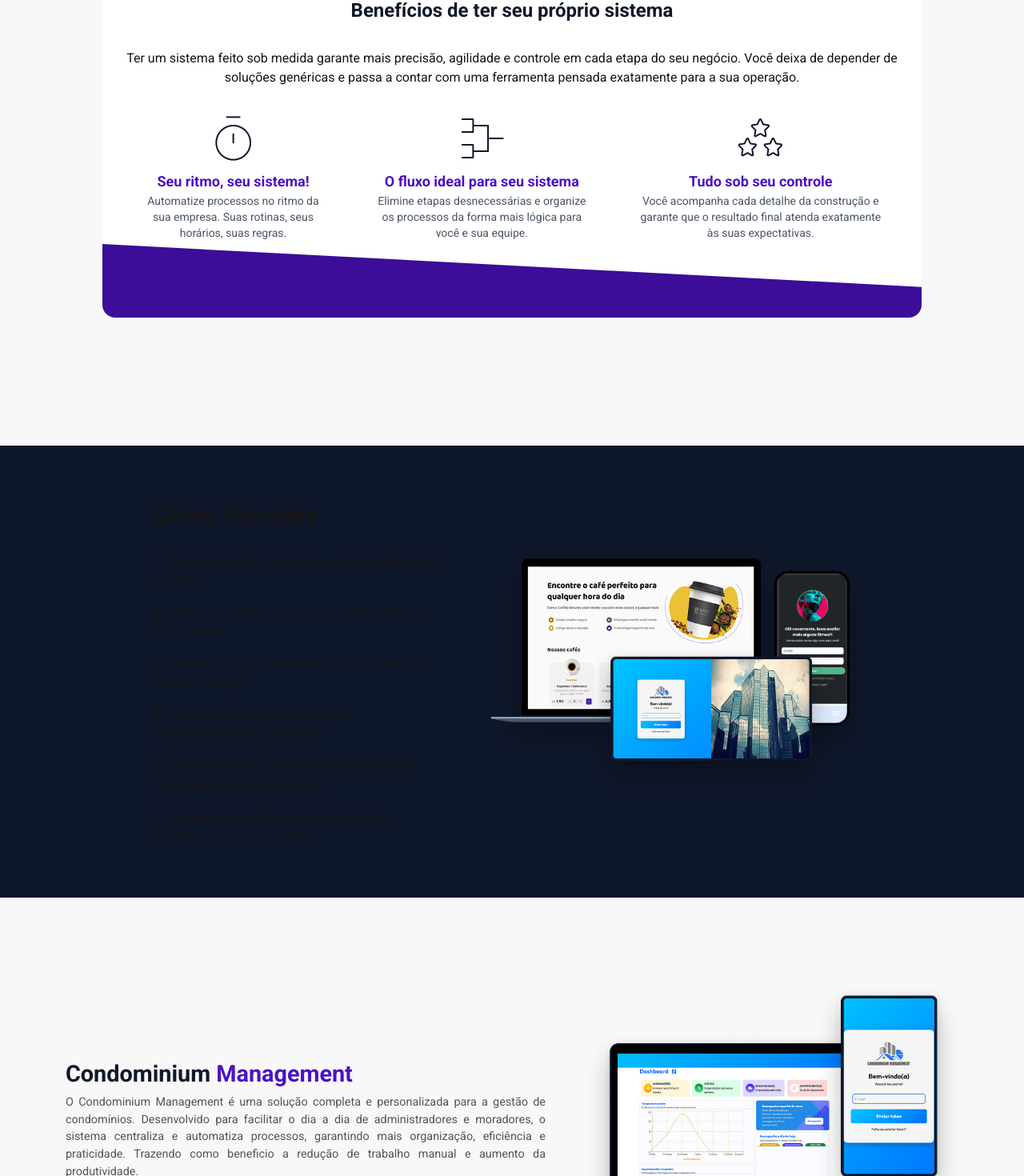
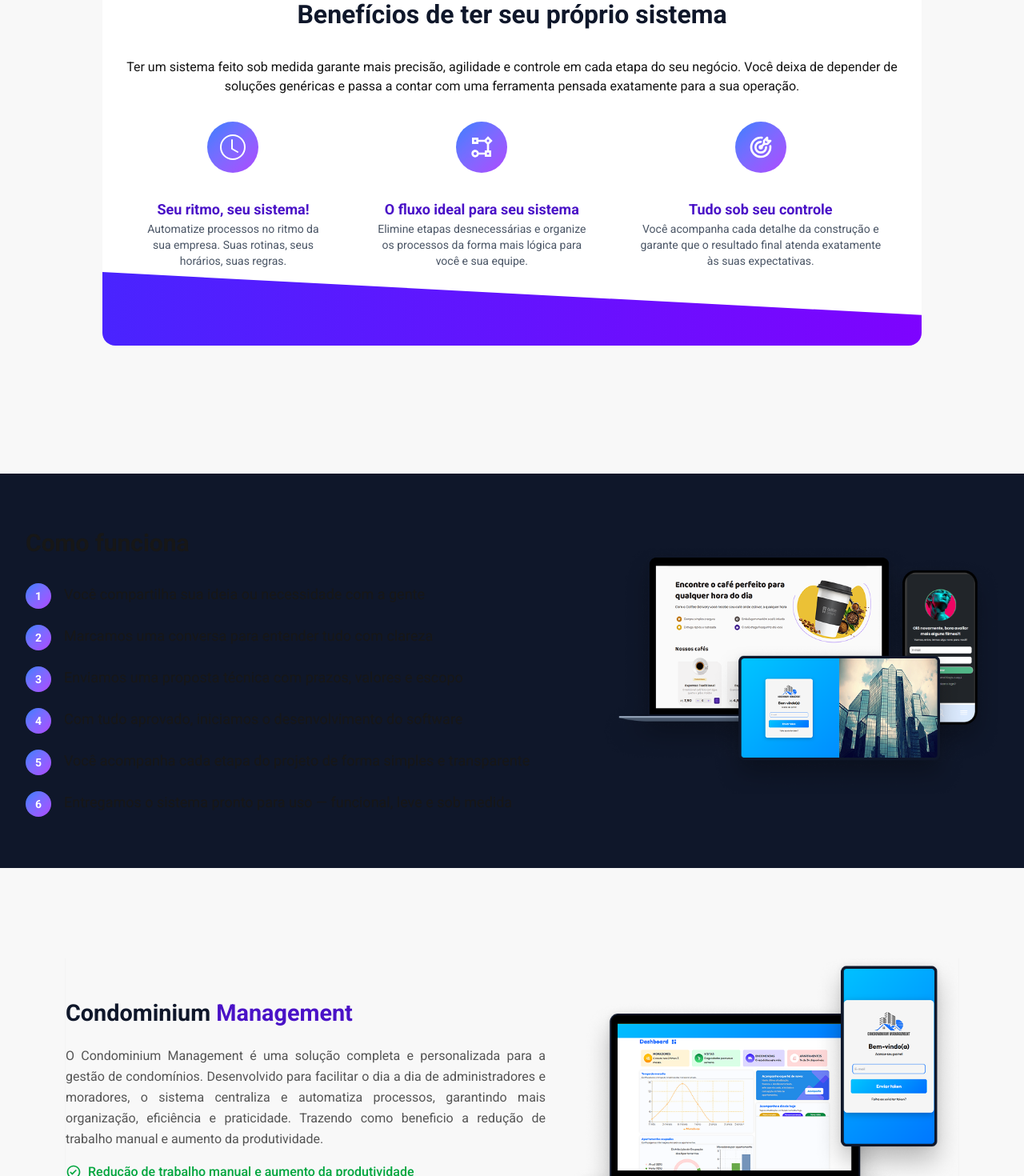
Before and after one commit to iagoluancj/ir-software, a Next.js app: page / in a window 1280 px wide. Shown: the part 1038-2508 px from the top of the page at 80% size. Built offline with nearby package versions, Linux system fonts and the light colour scheme.

Commit message:
Atualizações visuais

```diff
--- a/src/app/page.tsx
+++ b/src/app/page.tsx
@@ -6,9 +6,7 @@ import desktop from "../app/assets/Desktop.png"
 import exempleCM from "../app/assets/cm.png"
 import exempleTwo from "../app/assets/exemple2.png"
 import comofunciona from "../app/assets/comofunciona.png"
-import time from "../app/assets/time.png"
-import flow from "../app/assets/flow.png"
-import stars from "../app/assets/stars.png"
+
 import { IoIosArrowDown } from "react-icons/io";
 import { FaArrowRight } from "react-icons/fa";
 import { FaWhatsapp } from "react-icons/fa";
@@ -19,6 +17,10 @@ import { IoRocketSharp } from "react-icons/io5";
 
 
 import { useState } from "react";
+import { BsClock } from "react-icons/bs";
+import { RiFlowChart } from "react-icons/ri";
+import { TbTargetArrow } from "react-icons/tb";
+import { BiCheckCircle } from "react-icons/bi";
 
 interface ArrowIconProps {
   $open: boolean;
@@ -388,7 +390,7 @@ const Project = styled.div`
   p {
     text-align: justify;
     max-width: 600px;
-    font-size: .9rem;
+    font-size: 1rem;
     color: #555;
   }
 `;
@@ -412,6 +414,7 @@ const SectionBenes = styled.section`
 
   h2 {
     margin-bottom: 2rem;
+    font-size: 2rem;
   }
 
 
@@ -435,7 +438,7 @@ const SectionBenes = styled.section`
     right: -100px;
     width: 250%;
     height: 140px;
-    background: #3b0d99;
+    background: linear-gradient(to right, #0051ff, #8300fe);
    transform: rotate(3deg);
     z-index: 0;
   }
@@ -482,7 +485,6 @@ const Benes = styled.div`
     background: transparent;
   }
 `;
-
 const BenesItens = styled.div`
   display: flex;
   flex-direction: column;
@@ -512,6 +514,10 @@ const Footer = styled.footer`
   padding: 0rem 2rem;
   box-shadow: 0 -4px 10px rgba(0, 0, 0, 0.05);
 
+  i, p {
+    font-size: .8rem;
+  }
+
 
   div {
   text-align: start;
@@ -529,6 +535,8 @@ const Footer = styled.footer`
     gap: 1rem;
     flex-wrap: wrap;
     text-decoration: underline;
+        font-size: .9rem;
+
   }
 `;
 const FooterImage = styled.div`
@@ -546,7 +554,6 @@ const Container = styled.section`
   padding: 2rem 0rem;
 `;
 const Content = styled.div`
-  max-width: 960px;
   margin: 0 auto;
   display: flex;
   justify-content: space-between;
@@ -698,6 +705,8 @@ export default function Home() {
               href="https://wa.me/5531991211683?text=Ol%C3%A1%21+Quero+iniciar+um+projeto+com+a+IR+SOFTWARE.+Pode+me+ajudar%3F"
               target="_blank"
               rel="noopener noreferrer"
+              className="bg-gradient-to-r from-blue-600 to-purple-600 text-white px-6 py-2 rounded-full hover:from-blue-700 hover:to-purple-700 transition-all duration-300 shadow-lg hover:shadow-xl"
+
             >
               <Rocket>
                 <IoRocketSharp size={18} />
@@ -715,6 +724,8 @@ export default function Home() {
             href="https://wa.me/5531991211683?text=Ol%C3%A1%21+Quero+iniciar+um+projeto+com+a+IR+SOFTWARE.+Pode+me+ajudar%3F"
             target="_blank"
             rel="noopener noreferrer"
+            className="bg-gradient-to-r from-blue-600 to-purple-600 text-white px-6 py-2 rounded-full hover:from-blue-700 hover:to-purple-700 transition-all duration-300 shadow-lg hover:shadow-xl"
+
           >
             <Rocket>
               <IoRocketSharp size={18} />
@@ -757,8 +768,11 @@ export default function Home() {
                 }}
               >
                 <input type="email" name="email" placeholder="Insira seu e-mail profissional" required />
-                <button type="submit" className="inline-block mt-6 px-6 py-3 ">
-                  <span>Seguir</span>
+                <button type="submit"
+                  className="inline-block mt-6 px-6 py-3 bg-gradient-to-r from-blue-600 to-purple-600 text-white px-6 py-2 rounded-full hover:from-blue-700 hover:to-purple-700 transition-all duration-300 shadow-lg hover:shadow-xl">
+                  <span
+
+                  >Seguir</span>
                   <FaArrowRight />
                 </button>
               </form>
@@ -768,7 +782,8 @@ export default function Home() {
           <img src={desktop.src} alt="Imagem do seu software em uso" />
         </Section>
 
-        <SectionBenes id="beneficios" className="py-16 px-4 max-w-5xl mx-auto text-center">
+        <SectionBenes id="beneficios" className="py-16 px-4 max-w-5xl mx-auto text-center"
+        >
           <h2 className="text-2xl font-semibold mb-4">Benefícios de ter seu próprio sistema</h2>
           <div>
             <StrokedText>
@@ -779,21 +794,27 @@ export default function Home() {
 
           <Benes>
             <BenesItens>
-              <img src={time.src} alt="Icone de relogio" />
+              <div className="w-16 h-16 bg-gradient-to-br from-blue-500 to-purple-500 rounded-full flex items-center justify-center mx-auto mb-6">
+                <BsClock className="text-white" size={32} />
+              </div>
               <h3 className="text-lg font-semibold mt-2">Seu ritmo, seu sistema!</h3>
               <p className="text-sm text-gray-600">
                 Automatize processos no ritmo da sua empresa. Suas rotinas, seus horários, suas regras.
               </p>
             </BenesItens>
             <BenesItens>
-              <img src={flow.src} alt="Icone de fluxos" />
+              <div className="w-16 h-16 bg-gradient-to-br from-blue-500 to-purple-500 rounded-full flex items-center justify-center mx-auto mb-6">
+                <RiFlowChart className="text-white" size={32} />
+              </div>
               <h3 className="text-lg font-semibold mt-2">O fluxo ideal para seu sistema</h3>
               <p className="text-sm text-gray-600">
                 Elimine etapas desnecessárias e organize os processos da forma mais lógica para você e sua equipe.
               </p>
             </BenesItens>
             <BenesItens>
-              <img src={stars.src} alt="Icone de estrelas" />
+              <div className="w-16 h-16 bg-gradient-to-br from-blue-500 to-purple-500 rounded-full flex items-center justify-center mx-auto mb-6">
+                <TbTargetArrow className="text-white" size={32} />
+              </div>
               <h3 className="text-lg font-semibold mt-2">Tudo sob seu controle</h3>
               <p className="text-sm text-gray-600">
                 Você acompanha cada detalhe da construção e garante que o resultado final atenda exatamente às suas expectativas.              </p>
@@ -808,14 +829,23 @@ export default function Home() {
         <Content>
           <TextBlock>
             <h2>Como funciona</h2>
-            <ol>
-              <li>Você compartilha sua ideia ou necessidade com a gente</li>
-              <li>Marcamos uma conversa para entender tudo com clareza</li>
-              <li>Enviamos uma proposta técnica com prazos, valores e escopo</li>
-              <li>Com tudo aprovado, iniciamos o desenvolvimento do software</li>
-              <li>Você acompanha cada etapa do projeto de forma simples e transparente</li>
-              <li>Entregamos o sistema pronto para uso — funcional, leve e sob medida</li>
-            </ol>
+            <div className="flex flex-col gap-4 align-middle">
+              {[
+                "Você compartilha sua ideia ou necessidade com a gente",
+                "Marcamos uma conversa para entender tudo com clareza",
+                "Enviamos uma proposta técnica com prazos, valores e escopo",
+                "Com tudo aprovado, iniciamos o desenvolvimento do software",
+                "Você acompanha cada etapa do projeto de forma simples e transparente",
+                "Entregamos o sistema pronto para uso — funcional, leve e sob medida"
+              ].map((step, index) => (
+                <div key={index} className="flex items-center gap-4">
+                  <div className="w-8 h-8 bg-gradient-to-br from-blue-500 to-purple-500 rounded-full flex items-center justify-center text-white font-bold text-sm flex-shrink-0 mt-1">
+                    {index + 1}
+                  </div>
+                  <p className=" text-lg leading-relaxed">{step}</p>
+                </div>
+              ))}
+            </div>
           </TextBlock>
           <ImageBlock>
             <img
@@ -829,38 +859,49 @@ export default function Home() {
 
       <Section id="cases">
         <ProjectsExemple>
-          <Project id="case-condominium">
-            <div>
+          <Project id="case-condominium" >
+            <div className="flex flex-col items-start justify-center gap-4">
               <h2>Condominium <SpanViolet>Management</SpanViolet></h2>
-              <p>
+              <p className="text-gray-600 leading-relaxed mb-0">
                 O Condominium Management é uma solução completa e personalizada para a gestão de condomínios. Desenvolvido para facilitar o dia a dia de administradores e moradores, o sistema centraliza e automatiza processos, garantindo mais organização, eficiência e praticidade.
                 Trazendo como beneficio a redução de trabalho manual e aumento da produtividade.
               </p>
+              <div className="flex items-center gap-2 text-green-600 font-medium">
+                <BiCheckCircle size={20} />
+                Redução de trabalho manual e aumento da produtividade
+              </div>
             </div>
             <img src={exempleCM.src} alt="Projeto Condominium Managment" />
           </Project>
           <Teste id="case-orderflow">
-            <div>
+            <div className="flex flex-col items-start justify-center gap-4">
               <h2>OrderFlow <SpanViolet>Manager</SpanViolet></h2>
-              <p>
+              <p className="text-gray-600 leading-relaxed mb-0">
                 Uma solução moderna para gestão de pedidos e mesas em restaurantes, projetada para otimizar processos internos e oferecer uma experiência mais fluida e eficiente para clientes e funcionários. Com foco na praticidade, o sistema integra funcionalidades de gerenciamento de mesas, acompanhamento de pedidos e suporte a operações, tudo em uma interface intuitiva e personalizável. Ideal para restaurantes que buscam automatizar tarefas manuais e melhorar a comunicação entre equipes e clientes.
               </p>
+              <div className="flex items-center gap-2 text-green-600 font-medium">
+                <BiCheckCircle size={20} />
+                Automação completa de processos de restaurante
+              </div>
             </div>
             <img src={exempleTwo.src} alt="Projeto Condominium Managment" />
           </Teste>
         </ProjectsExemple>
       </Section>
 
-      <Contact id="contato" className="bg-zinc-900 text-white py-20 px-6 text-center relative overflow-hidden ">
-        <div className="max-w-2xl mx-auto flex flex-col items-center justify-center relative z-10">
-          <h2 className="text-3xl sm:text-4xl font-bold mb-4">
+
+      <Contact>
+        <section id="contato" className="py-20 px-4" style={{ backgroundColor: 'rgb(15, 23, 42)' }}>
+          <div className="max-w-4xl mx-auto text-center relative">
+            <h2 className="text-3xl md:text-4xl font-bold text-white mb-6">
               Eai, bora tirar sua ideia do papel?
             </h2>
-          <p className="text-zinc-300 text-lg mb-8">
-            <Description>
-              Vamos conversar! A IR SOFTWARE transforma sua ideia em um sistema leve, funcional e sob medida. Entre em contato e descubra como podemos tornar sua ideia realidade.
-            </Description>
+            <p className="text-gray-300 text-xl mb-8 leading-relaxed">
+              Vamos conversar! A IR SOFTWARE transforma sua ideia em um sistema leve, funcional e sob medida.
+              Entre em contato e descubra como podemos tornar sua ideia realidade.
             </p>
+
+            <div className="flex flex-col sm:flex-row gap-4 justify-center items-center mb-8">
               <a
                 href="https://wa.me/5531991211683?text=Ol%C3%A1%21+Estou+pronto+para+tirar+minha+ideia+do+papel+e+acredito+que+a+IR+SOFTWARE+pode+ser+a+parceira+ideal+para+isso.+Podemos+iniciar+essa+conversa%3F"
                 target="_blank"
@@ -873,15 +914,23 @@ export default function Home() {
                   <FaArrowRight />
                 </i>
               </a>
-          <div className=" text-lg mt-6 ">
-            <div>Ou, se preferir, envie um e-mail para</div>
-            <a href="mailto:contato@irsoftwares.com.br" className="flex items-center justify-center">
-              <span className="flex justify-center items-center gap-2"><MdOutlineEmail size={20} /> contato@irsoftwares.com.br</span>
+            </div>
+
+            <div className="text-gray-300">
+              <p className="mb-2">Ou, se preferir, envie um e-mail para</p>
+              <a
+                href="mailto:contato@irsoftwares.com.br"
+                className="inline-flex items-center gap-2 text-blue-400 hover:text-blue-300 transition-colors"
+              >
+                contato@irsoftwares.com.br
               </a>
             </div>
+
+            {/* Decorative gradient */}
+            <div className="absolute top-0 left-1/2 w-full h-full bg-gradient-to-br from-green-600/10 via-transparent to-transparent rotate-12 -translate-x-1/2 pointer-events-none"></div>
           </div>
+        </section>
 
-        <div className="absolute top-0 left-1/2 w-[120%] h-[100%] bg-gradient-to-br from-green-600/10 via-transparent to-transparent rotate-12 -translate-x-1/2 pointer-events-none animate-pulse"></div>
       </Contact>
 
       <Footer>
```
Lines whose indentation alone changed are shown as unchanged.
